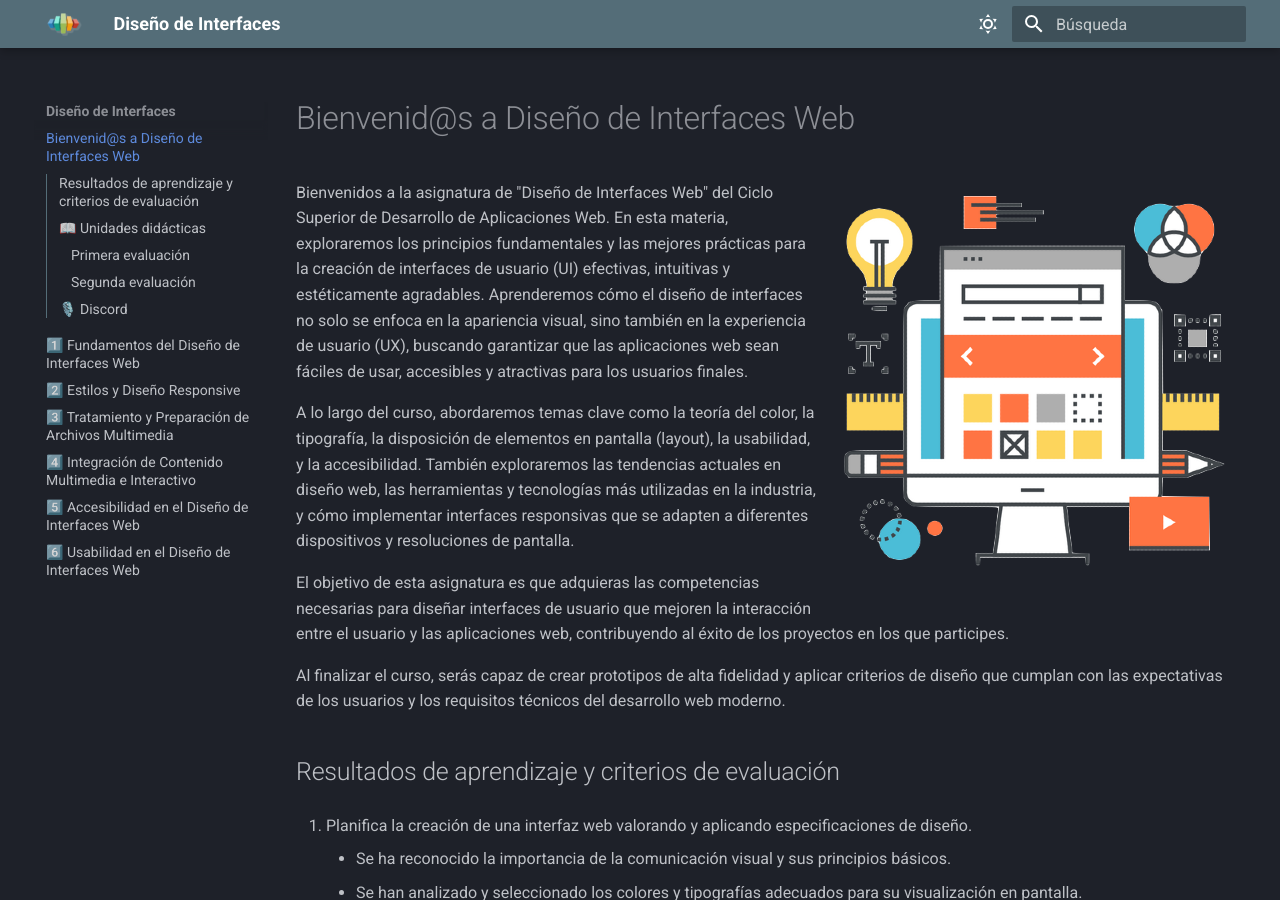
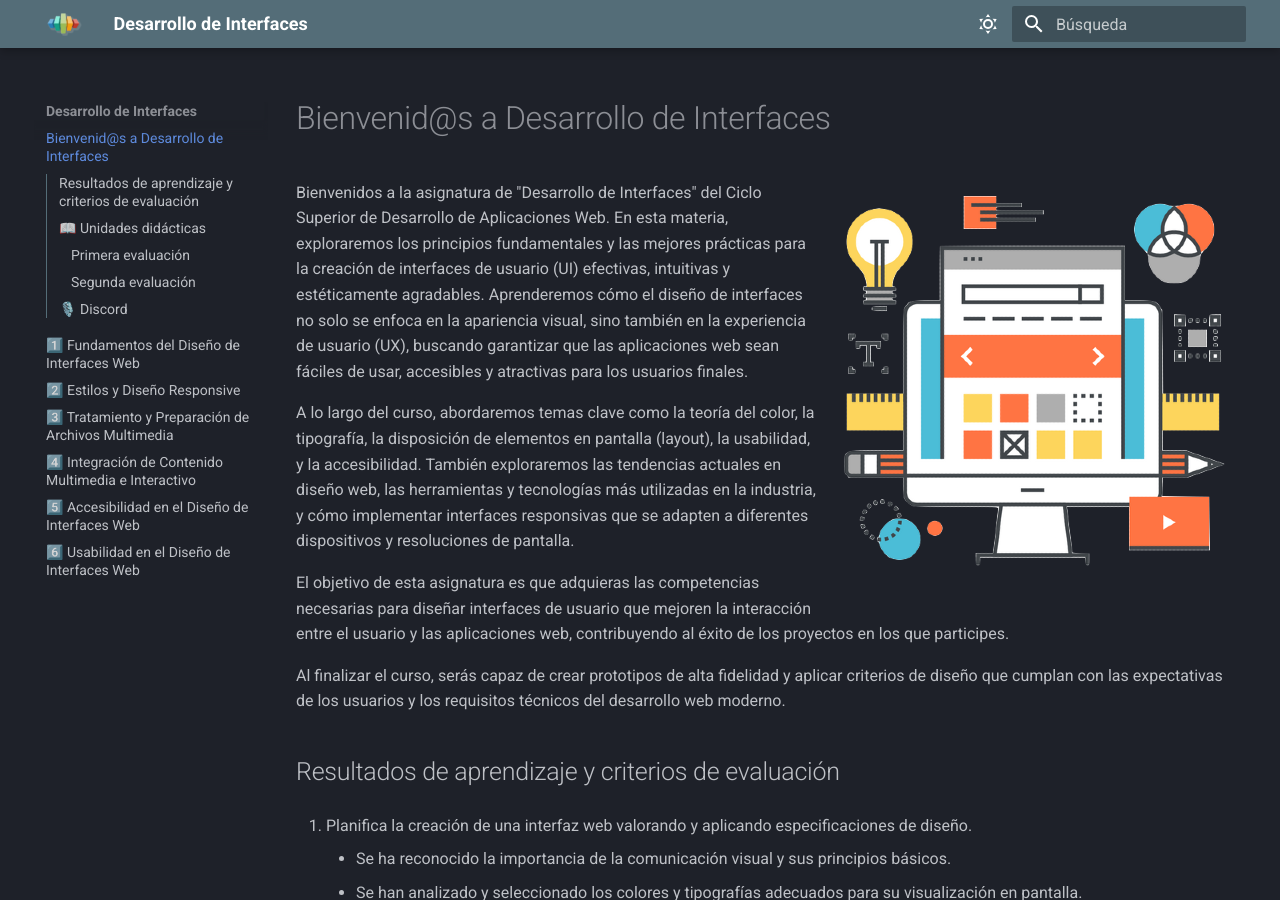
Before and after one commit to lupastance/interfaces, an MkDocs documentation site: the page built from docs/index.md, in a window 1280 px wide and 900 px high. Built offline with MkDocs 1.6.1 and Material for MkDocs 9.7.7, drawn with Linux system fonts in a browser that asks for light colours.

Commit message:
nuevo contenido

```diff
--- a/docs/index.md
+++ b/docs/index.md
@@ -1,8 +1,8 @@
-# Bienvenid@s a Diseño de Interfaces Web
+# Bienvenid@s a Desarrollo de Interfaces
 
 ![logo](assets/intro.png){ align=right }
 
-Bienvenidos a la asignatura de "Diseño de Interfaces Web" del Ciclo Superior de Desarrollo de Aplicaciones Web. En esta materia, exploraremos los principios fundamentales y las mejores prácticas para la creación de interfaces de usuario (UI) efectivas, intuitivas y estéticamente agradables. Aprenderemos cómo el diseño de interfaces no solo se enfoca en la apariencia visual, sino también en la experiencia de usuario (UX), buscando garantizar que las aplicaciones web sean fáciles de usar, accesibles y atractivas para los usuarios finales.
+Bienvenidos a la asignatura de "Desarrollo de Interfaces" del Ciclo Superior de Desarrollo de Aplicaciones Web. En esta materia, exploraremos los principios fundamentales y las mejores prácticas para la creación de interfaces de usuario (UI) efectivas, intuitivas y estéticamente agradables. Aprenderemos cómo el diseño de interfaces no solo se enfoca en la apariencia visual, sino también en la experiencia de usuario (UX), buscando garantizar que las aplicaciones web sean fáciles de usar, accesibles y atractivas para los usuarios finales.
 
 A lo largo del curso, abordaremos temas clave como la teoría del color, la tipografía, la disposición de elementos en pantalla (layout), la usabilidad, y la accesibilidad. También exploraremos las tendencias actuales en diseño web, las herramientas y tecnologías más utilizadas en la industria, y cómo implementar interfaces responsivas que se adapten a diferentes dispositivos y resoluciones de pantalla.
 
--- a/mkdocs.yml
+++ b/mkdocs.yml
@@ -1,4 +1,4 @@
-site_name: Diseño de Interfaces
+site_name: Desarrollo de Interfaces
 site_url: https://lupastance.github.io/interfaces
 
 theme:
```
